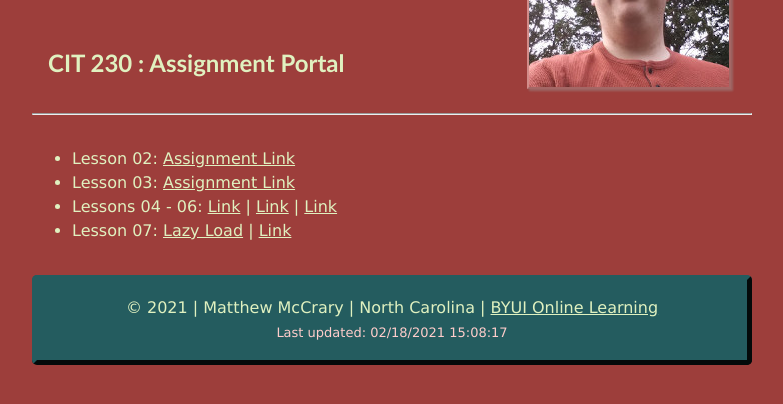
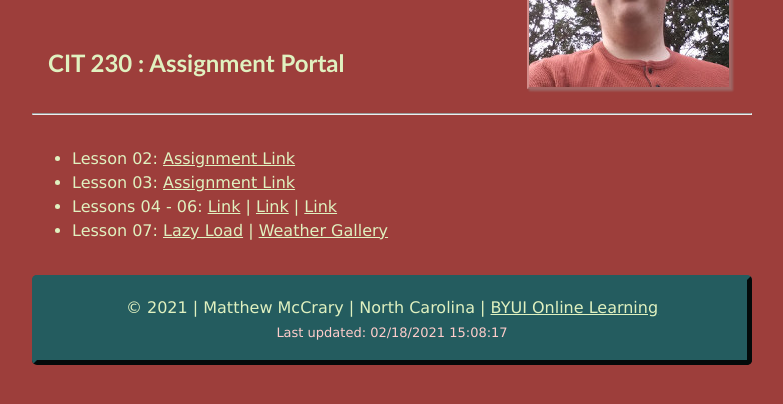
Before and after one commit to mccrarymatt/mccrarymatt.github.io, a plain HTML site: page index.html in a window 1280 px wide. Shown: the part 168-572 px from the top of the page, without its empty margins (248-1031 px from the left). Drawn offline with Linux system fonts and the light colour scheme; a script that the page names is missing.

Commit message:
Portal Link

```diff
--- a/index.html
+++ b/index.html
@@ -32,7 +32,7 @@
     <li>Lesson 02: <a href="lesson2/design-principles.html">Assignment Link</a></li>
     <li>Lesson 03: <a href="lesson3/index.html">Assignment Link</a></li>
     <li>Lessons 04 - 06: <a href="lesson4/preston-4.html">Link</a> | <a href="lesson5/preston-5.html">Link</a> | <a href="lesson6/preston-6.html">Link</a></li>
-    <li>Lesson 07: <a href="lesson7/lazyload.html">Lazy Load</a> | <a href="#">Link</a></li>
+    <li>Lesson 07: <a href="lesson7/lazyload.html">Lazy Load</a> | <a href="lesson7/gallery-7.html">Weather Gallery</a></li>
   </ul>
 </nav>
 </main>
```
